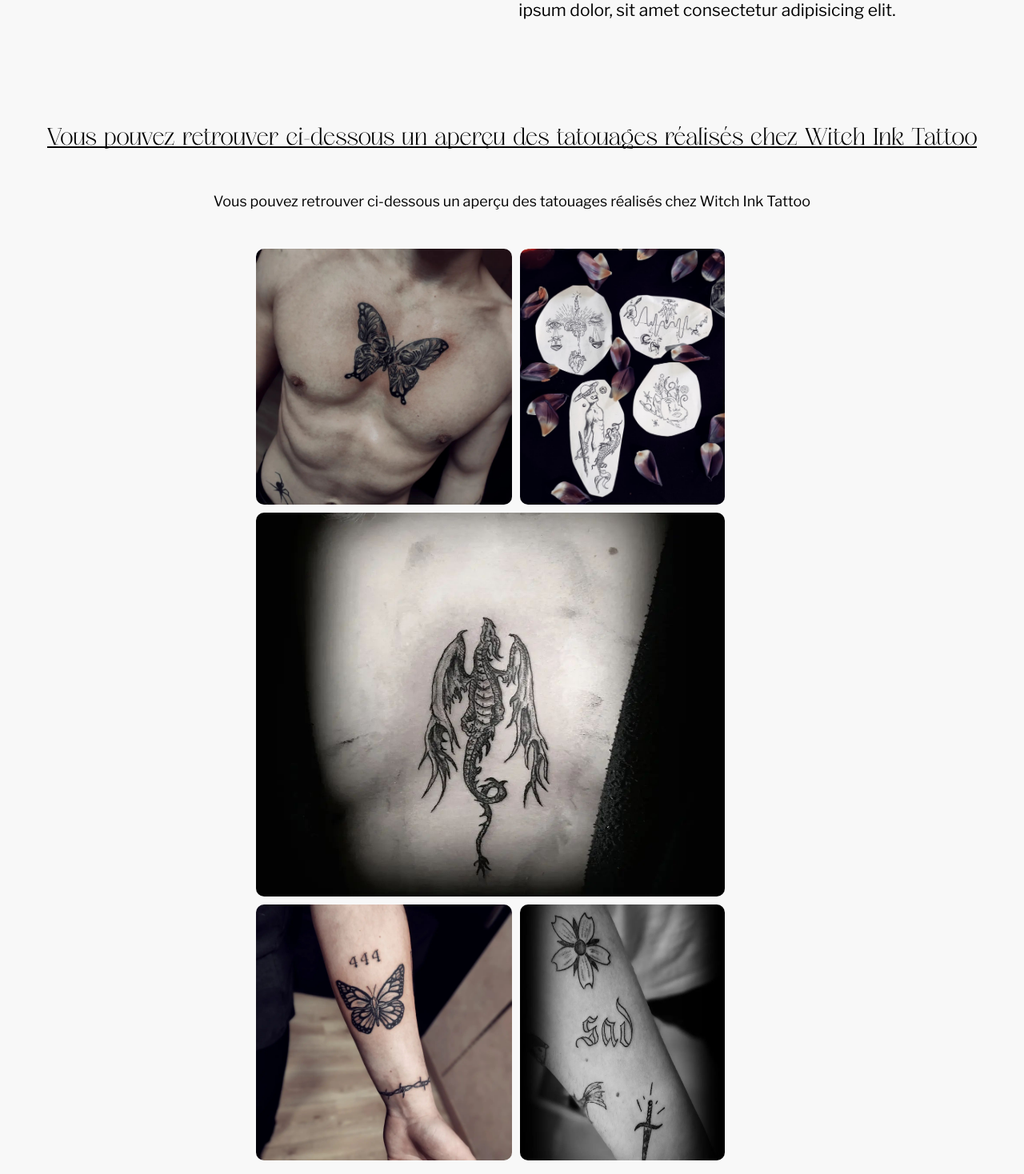
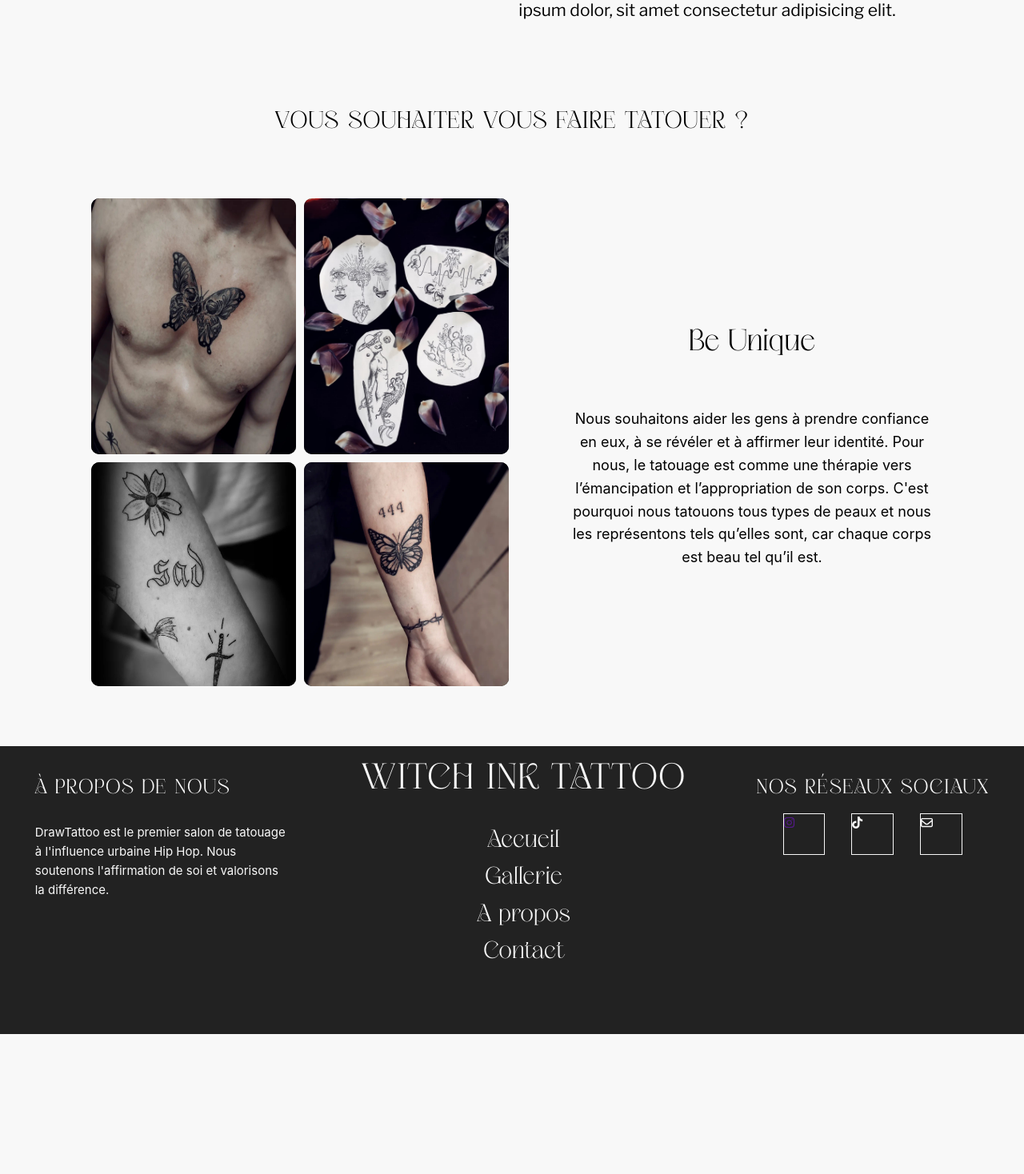
Before and after one commit to xonyis/Witch-Ink, a Vue app: page / in a window 1280 px wide. Shown: the part 1142-2610 px from the top of the page at 80% size. After the commit the page ends 2435 px from the top, so only its background shows below. Built offline with nearby package versions, Linux system fonts and the light colour scheme.

Commit message:
add footer

```diff
--- a/package.json
+++ b/package.json
@@ -8,6 +8,11 @@
     "preview": "vite preview"
   },
   "dependencies": {
+    "@fortawesome/fontawesome-svg-core": "^6.4.0",
+    "@fortawesome/free-brands-svg-icons": "^6.4.0",
+    "@fortawesome/free-regular-svg-icons": "^6.4.0",
+    "@fortawesome/free-solid-svg-icons": "^6.4.0",
+    "@fortawesome/vue-fontawesome": "^3.0.3",
     "@vueuse/core": "^9.13.0",
     "gsap": "^3.11.5",
     "imagesloaded": "^5.0.0",
--- a/src/App.vue
+++ b/src/App.vue
@@ -3,6 +3,7 @@ import Nav from './components/Nav.vue';
 import Headers from './components/HeaderComponent.vue'
 import ButtonJN from './components/ButtonJN.vue'
 import Prestation from './components/Prestation.vue'
+import Footer from './components/Footer.vue';
 
 
 export default {
@@ -16,7 +17,8 @@ export default {
     Nav,
     Headers,
     ButtonJN,
-    Prestation
+    Prestation,
+    Footer,
   },
 
   methods: {
@@ -37,6 +39,7 @@ export default {
     <Nav></Nav>
     <Headers></Headers>
     <Prestation></Prestation>
+    <Footer></Footer>
 
   </div>
 </template>
--- a/src/assets/base.css
+++ b/src/assets/base.css
@@ -1,6 +1,7 @@
 /* color palette from <https://github.com/vuejs/theme> */
 
 @import url('https://fonts.googleapis.com/css2?family=Libre+Franklin:wght@200;300;400;500;600;700&display=swap');
+@import url('https://fonts.googleapis.com/css2?family=Poppins:wght@200;300;400;500;600;700;800&display=swap');
 :root {
     --vt-c-white: #ffffff;
     --white-soft: #f8f8f8;
@@ -10,6 +11,7 @@
     --vt-c-black-mute: #282828;
     --main-font: 'Ageya';
     --sec-font: 'Libre Franklin', sans-serif;
+    --pop-font: 'Poppins', sans-serif;
 }
 
 
--- /dev/null
+++ b/src/components/Footer.vue
@@ -0,0 +1,146 @@
+<script setup>
+
+</script>
+<template>
+    <div class="main-warper">
+        <div class="left-warper">
+            <h3>à Propos de nous</h3>
+            <p>DrawTattoo est le premier salon de tatouage à l'influence urbaine Hip Hop. Nous soutenons l'affirmation de soi et valorisons la différence.</p>
+        </div>
+        <div class="mid-warper" >
+            <h2 >Witch Ink Tattoo</h2>
+            <ul>
+                <li class="foot-links"><a href="">Accueil</a></li>
+                <li class="foot-links"><a href="">Gallerie</a></li>
+                <li class="foot-links"><a href="">A propos</a></li>
+                <li class="foot-links"><a href="">Contact</a></li>
+            </ul>
+        </div>
+        <div class="right-warper">
+            <h3>nos réseaux sociaux</h3>
+            <div class="social-container">
+                <div class="social-btn">
+                    <a href=""><font-awesome-icon icon="fa-brands fa-instagram" /></a>
+                </div>
+                <div class="social-btn">
+                    <font-awesome-icon icon="fa-brands fa-tiktok" />
+                </div>
+                <div class="social-btn">
+                    <font-awesome-icon icon="fa-regular fa-envelope" />
+                </div>
+            </div>
+        </div>
+    </div>
+</template>
+<style scoped>
+.main-warper {
+    width: 100%;
+    height: 45vh;
+    background: var(--black-soft);
+    display: flex;
+    justify-content: space-around;
+    color: var(--white-soft);
+}
+
+.main-warper div h3{
+    display: flex;
+    align-items: center;
+}
+
+
+
+.left-warper {
+    width: 25%;
+    margin-top: 2em;
+    height: max-content;
+}
+
+.left-warper h3 {
+    font-family: var(--main-font);
+    font-size: 1.7em;
+    text-transform: uppercase;
+    letter-spacing: 1.5px;
+    margin-bottom: 1em;
+}
+
+.mid-warper {
+    display: flex;
+    flex-direction: column;
+    align-items: center;
+}
+
+.mid-warper ul{
+    padding-inline-start: 0;
+}
+
+.mid-warper li{
+    list-style: none;
+    text-align: center;
+    line-height: 2.7em;
+}
+
+.mid-warper h2 {
+    font-family: var(--main-font);
+    font-size: 3em;
+    letter-spacing: 1.5px;
+    text-transform: uppercase;
+    font-weight: 500;
+    margin-bottom: .5em;
+}
+
+.mid-warper a {
+    text-decoration: none;
+    color: var(--white-soft);
+    font-size: 2em;
+    font-family: var(--main-font);
+}
+
+
+.mid-warper a::before {
+  content: "";
+  position: absolute;
+  display: block;
+  width: 100%;
+  height: 1px;
+  bottom: 0;
+  left: 0;
+  background-color: var(--white-soft);
+  transform: scaleX(0);
+  transition: transform 0.4s ease;
+}
+
+.mid-warper a:hover::before {
+  transform: scaleX(1);
+}
+
+.right-warper {
+    display: flex;
+    flex-direction: column;
+    margin-top: 2em;
+    width: max-content;
+}
+
+.right-warper h3 {
+    font-family: var(--main-font);
+    font-size: 1.7em;
+    text-transform: uppercase;
+    letter-spacing: 1.5px;
+    margin-bottom: .5em;
+    float: right;
+
+}
+
+.social-container {
+    width: 100%;
+    height: 3.5em;
+    display: flex;
+    justify-content: space-evenly;
+}
+
+.social-btn {
+    border: 1px solid;
+    height: 100%;
+    width: 3.5em;
+
+}
+</style>
--- a/src/components/Prestation.vue
+++ b/src/components/Prestation.vue
@@ -12,68 +12,82 @@ export default {
 
 </script>
 <template>
-    <div class="main-warpper">
-        <div class="title-container">
-            <h1 v-scroll-reveal.reset><span class="underline">Vous pouvez retrouver ci-dessous un aperçu des tatouages réalisés chez Witch Ink Tattoo</span></h1>
+        <div class="intro-container">
+            <p>vous souhaiter vous faire tatouer ?</p>
 
         </div>
-        <p class="title-p">Vous pouvez retrouver ci-dessous un aperçu des tatouages réalisés chez Witch Ink Tattoo</p>
-        <div class="grid-warpper">
-            <div class="grid-1" ><img src="../assets/img/gallery_01.jpeg" alt=""></div>
-            <div class="grid-2"><img src="../assets/img/img-presta_2.jpg" alt=""></div>
-            <div class="grid-3"><img src="../assets/img/gallery_07.jpeg" alt=""></div>
-            <div class="grid-4"><img src="../assets/img/gallery_04.jpeg" alt=""></div>
-            <div class="grid-5"><img src="../assets/img/gallery_03.jpeg" alt=""></div>
+        <div class="layout-container">
+            <div class="grid-container">
+                <div class="grid-warpper">
+                    <div class="grid-1" ><img src="../assets/img/gallery_01.jpeg" alt=""></div>
+                    <div class="grid-2"><img src="../assets/img/img-presta_2.jpg" alt=""></div>
+                    <div class="grid-3"><img src="../assets/img/gallery_03.jpeg" alt=""></div>
+                    <div class="grid-4"><img src="../assets/img/gallery_04.jpeg" alt=""></div>
+                </div>
+            </div>
+
+            <div class="text-container">
+                <h3>Be Unique</h3>
+                <p>Nous souhaitons aider les gens à prendre confiance en eux, à se révéler et à affirmer leur identité. Pour nous, le tatouage est comme une thérapie vers l’émancipation et l’appropriation de son corps. C'est pourquoi nous tatouons tous types de peaux et nous les représentons tels qu’elles sont, car chaque corps est beau tel qu’il est.</p>
+            </div>
         </div>
-    </div>
 </template>
 <style scoped>
 
-.main-warpper {
-    padding: 2em 0;
+.intro-container {
+    width: 100%;
+    text-align: center;
+}
+
+.intro-container p {
+    font-family: var(--main-font);
+    font-weight: 500;
+    font-size: 2em;
+    text-transform: uppercase;
+    letter-spacing: 1.2px;
+}
+
+/* === LAYOUT === */
+
+.layout-container {
+    padding: 5em;
+    display: flex;
+    justify-content: space-around;
+}
+
+.grid-container {
+    float: right;
+}
+
+.text-container {
+    text-align: center;
+    width: 40%;
     display: flex;
     flex-direction: column;
-}
-.title-container {
-    width: max-content;
-    height: auto;
-    margin: auto;
-    margin-bottom: 3.5em;
-    text-align: center;
-}
-.title-container h1 {
-
-    font-size: 2em;
-    font-family: 'Ageya';
-
-    list-style: none;
-    line-height: 1;
-}
-.underline {
-  border-bottom: 2px solid currentColor;
-  display: inline-block;
-  line-height: .85;
+    justify-content: center;
 }
 
-.title-p {
-    font-family: var(--sec-font);
+.text-container h3 {
+    font-family: var(--main-font);
+    font-size: 2.5em;
+    font-weight: 500;
+    margin-bottom: 1.5em;
+}
+
+.text-container p {
     font-size: 1.2em;
-    margin-bottom: 2.5em;
-    text-align: center;
-
 }
 
 /*=== grid === */
 
 .grid-warpper {
     display: grid;
-    grid-template-columns: 25vw 20vw ;
-    grid-template-rows: 40vh 60vh 40vh;
+    grid-template-columns: 20vw 20vw ;
+    grid-template-rows: 40vh 35vh;
     grid-column-gap: 10px;
     grid-row-gap: 10px;
     width: 50%;
     height: max-content;
-    margin: auto;
 
 }
 
@@ -81,7 +95,7 @@ export default {
     background: #000;
     display: flex;
     justify-content: center;
-    border-radius: 20px;
+    border-radius: 10px;
 }
 
 .grid-warpper img{
@@ -93,9 +107,9 @@ export default {
 
 .grid-1 { grid-area: 1 / 1 / 2 / 2; }
 .grid-2 { grid-area: 1 / 2 / 2 / 3; }
-.grid-3 { grid-area: 2 / 1 / 3 / 3;}
-.grid-4 { grid-area: 3 / 1 / 4 / 2; }
-.grid-5 { grid-area: 3 / 2 / 4 / 3; }
+.grid-3 { grid-area: 2 / 1 / 3 / 2;}
+.grid-4 { grid-area: 2 / 2 / 3 / 3; }
+
 
 /* === hover === */
 
--- a/src/main.js
+++ b/src/main.js
@@ -1,7 +1,18 @@
 import { createApp } from 'vue'
 import App from './App.vue'
 
+/* import the fontawesome core */
+import { library } from '@fortawesome/fontawesome-svg-core'
 
+/* import font awesome icon component */
+import { FontAwesomeIcon } from '@fortawesome/vue-fontawesome'
+
+/* import specific icons */
+import { faInstagram, faTiktok } from '@fortawesome/free-brands-svg-icons'
+import { faEnvelope } from '@fortawesome/free-regular-svg-icons'
+
+
+library.add(faInstagram,faTiktok,faEnvelope)
 import './assets/main.css'
 
-createApp(App).mount('#app')
+createApp(App).component('font-awesome-icon', FontAwesomeIcon).mount('#app')
```
Also changed, not shown: 1 other file (tests, documents, lock files or other folders).
